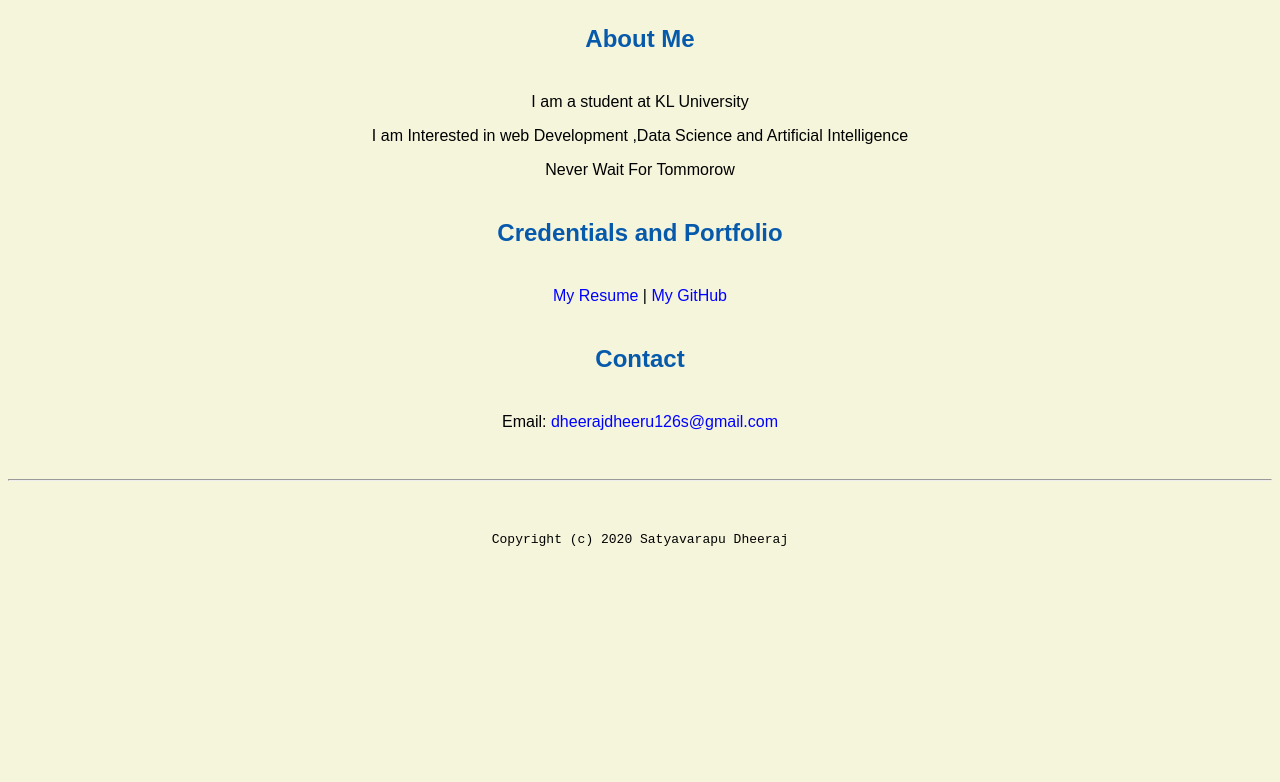
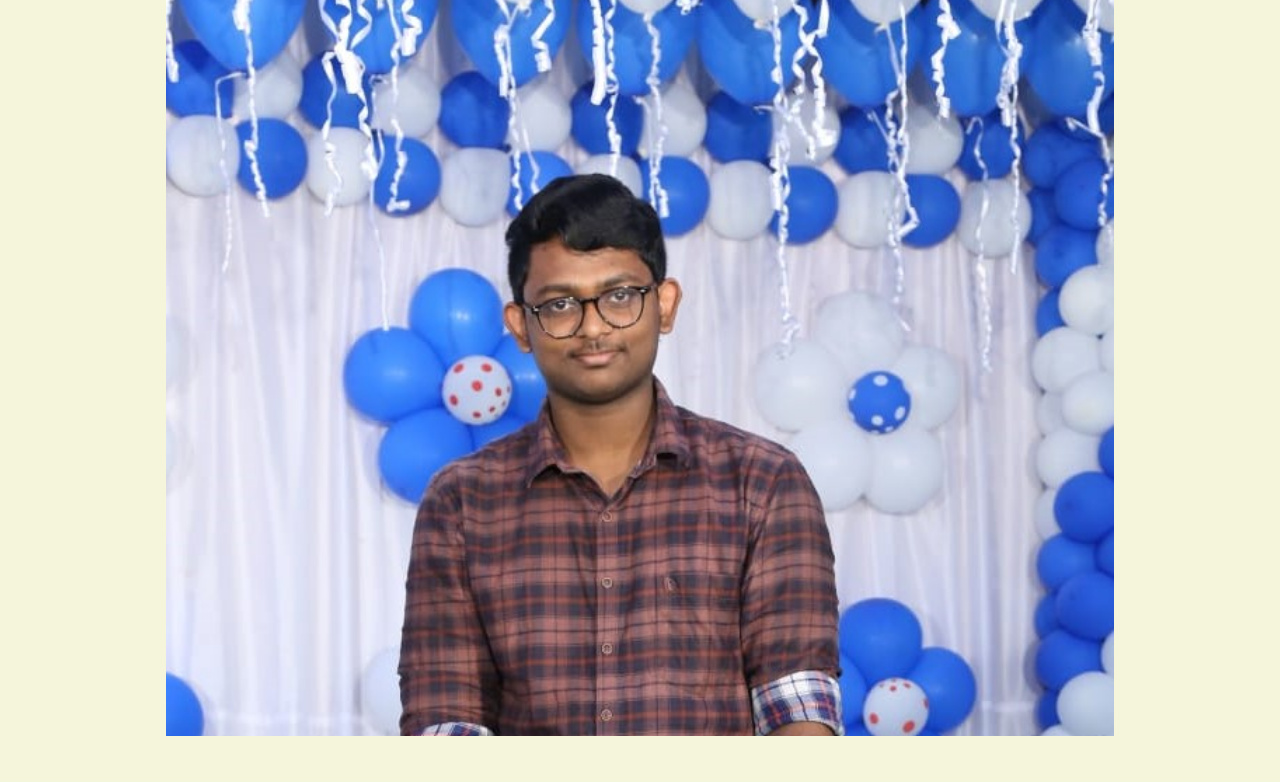
Before and after one commit to dheerajdheeru126s/dheerajdheeru126s.github.io, a plain HTML site: page index.html in a window 1280 px wide. Shown: the part 126-908 px from the top of the page. Before the commit the page ends 800 px from the top, so only its background shows below. Drawn offline with Linux system fonts and the light colour scheme.

Commit message:
Update index.html

```diff
--- a/index.html
+++ b/index.html
@@ -13,7 +13,7 @@
   </header>
 
   <body>
-      <img src="images/me.jpg" width="75%" alt="banner">
+      <img src="images/me.jpeg" width="75%" alt="banner">
       <h1>Satyavarapu Dheeraj's Portal</h1>
       <h2>About Me</h2>
       <p>I am a student at KL University</p>
```
